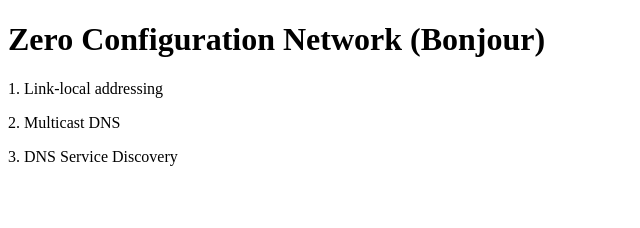
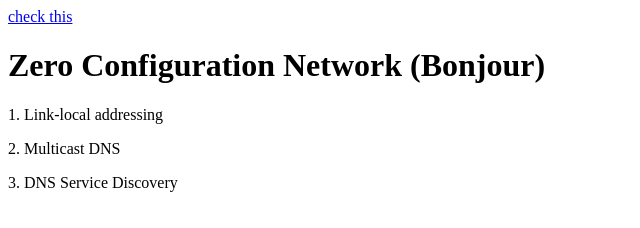
Before and after one commit to feics-eng/feics-eng.github.io, a plain HTML site: page index.html in a window 1280 px wide. Shown: the whole page, without its empty margins (0-640 px from the left). Drawn offline with Linux system fonts and the light colour scheme.

Commit message:
Update index.html

```diff
--- a/index.html
+++ b/index.html
@@ -1,7 +1,7 @@
 <!DOCTYPE html>
 <html>
 <head>
-
+<a href="zeroConf.html">check this</a>
 <title> happy-morty</title>
 </head>
 
```
